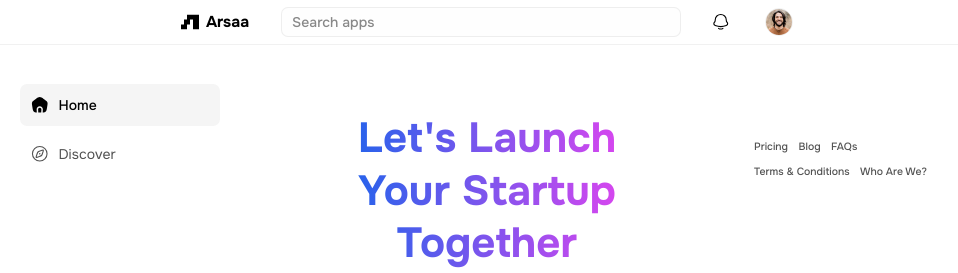
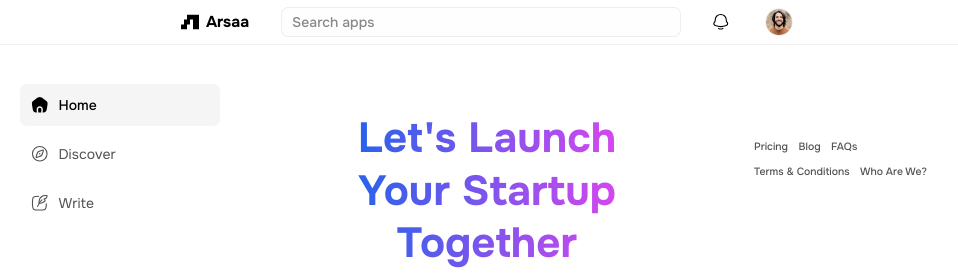
Before and after one commit to hasaansworld/deals-next, a Next.js app: page /add-listing in a window 1280 px wide. Shown: the top 273 px of the page, without its empty margins (153-1111 px from the left). Built offline with nearby package versions, Linux system fonts and the light colour scheme.

Commit message:
polished the ui

```diff
--- /dev/null
+++ b/app/components/icons/bubble_chat.jsx
@@ -0,0 +1,13 @@
+const BubbleChatIcon = (props) => (
+	<svg xmlns="http://www.w3.org/2000/svg" viewBox="0 0 24 24" width={24} height={24} color={'#000000'} fill={'none'} {...props}>
+		<path
+			d="M22 11.5667C22 16.8499 17.5222 21.1334 12 21.1334C11.3507 21.1343 10.7032 21.0742 10.0654 20.9545C9.60633 20.8682 9.37678 20.8251 9.21653 20.8496C9.05627 20.8741 8.82918 20.9948 8.37499 21.2364C7.09014 21.9197 5.59195 22.161 4.15111 21.893C4.69874 21.2194 5.07275 20.4112 5.23778 19.5448C5.33778 19.0148 5.09 18.5 4.71889 18.1231C3.03333 16.4115 2 14.1051 2 11.5667C2 6.28357 6.47778 2 12 2C17.5222 2 22 6.28357 22 11.5667Z"
+			stroke="currentColor"
+			strokeWidth="1.5"
+			strokeLinejoin="round"
+		/>
+		{/* <path d="M11.9955 12H12.0045M15.991 12H16M8 12H8.00897" stroke="currentColor" strokeWidth="2" strokeLinecap="round" strokeLinejoin="round" /> */}
+	</svg>
+);
+
+export default BubbleChatIcon;
--- /dev/null
+++ b/app/components/icons/quill_write.jsx
@@ -0,0 +1,21 @@
+const QuillWrite02Icon = (props) => (
+	<svg xmlns="http://www.w3.org/2000/svg" viewBox="0 0 24 24" width={24} height={24} color={'#000000'} fill={'none'} {...props}>
+		<path
+			d="M10.5502 3C6.69782 3.00694 4.6805 3.10152 3.39128 4.39073C2 5.78202 2 8.02125 2 12.4997C2 16.9782 2 19.2174 3.39128 20.6087C4.78257 22 7.0218 22 11.5003 22C15.9787 22 18.218 22 19.6093 20.6087C20.8985 19.3195 20.9931 17.3022 21 13.4498"
+			stroke="currentColor"
+			strokeWidth="1.5"
+			strokeLinecap="round"
+			strokeLinejoin="round"
+		/>
+		<path
+			d="M11.0556 13C10.3322 3.86635 16.8023 1.27554 21.9805 2.16439C22.1896 5.19136 20.7085 6.32482 17.8879 6.84825C18.4326 7.41736 19.395 8.13354 19.2912 9.02879C19.2173 9.66586 18.7846 9.97843 17.9194 10.6036C16.0231 11.9736 13.8264 12.8375 11.0556 13Z"
+			stroke="currentColor"
+			strokeWidth="1.5"
+			strokeLinecap="round"
+			strokeLinejoin="round"
+		/>
+		<path d="M9 17C11 11.5 12.9604 9.63636 15 8" stroke="currentColor" strokeWidth="1.5" strokeLinecap="round" strokeLinejoin="round" />
+	</svg>
+);
+
+export default QuillWrite02Icon;
--- a/app/components/navigation/navigation.jsx
+++ b/app/components/navigation/navigation.jsx
@@ -2,6 +2,7 @@
 
 import DiscoverCircleIcon from '../icons/discover_circle';
 import Home03IconSolid from '../icons/home';
+import QuillWrite02Icon from '../icons/quill_write';
 
 const Navigation = () => {
 	return (
@@ -14,6 +15,10 @@ const Navigation = () => {
 				<DiscoverCircleIcon className="h-5 w-5 text-neutral-600" />
 				<p className="text-neutral-600">Discover</p>
 			</div>
+			<div className="mt-2 flex w-full items-center gap-3 rounded-lg p-3">
+				<QuillWrite02Icon className="h-5 w-5 text-neutral-600" />
+				<p className="text-neutral-600">Write</p>
+			</div>
 		</div>
 	);
 };
--- a/app/components/post/post.jsx
+++ b/app/components/post/post.jsx
@@ -1,6 +1,7 @@
 import { inter } from '../../fonts';
-import { Bookmark02Icon, BubbleChatIcon, Comment01Icon, FavouriteIcon, MoreHorizontalIcon } from '@hugeicons/react-pro';
+import { Bookmark02Icon, Comment01Icon, FavouriteIcon, MoreHorizontalIcon } from '@hugeicons/react-pro';
 import Comment02Icon from '../icons/comment';
+import BubbleChatIcon from '../icons/bubble_chat';
 
 export default function Post({ index }) {
 	const appIcon = index % 2 == 0 ? '/loom.png' : '/zapier-logomark.svg';
@@ -14,9 +15,7 @@ export default function Post({ index }) {
 		'Ever wondered how to turn your lettering into a working font? Join us as we host Francis Chouquet @Fran6 in this free online talk to chat about his work and how he creates his amazing fonts!';
 
 	return (
-		<div className="mt-4 flex w-full items-start gap-3">
-			{/* <img src={appIcon} alt="Loom logo" className="h-10 w-10 rounded-md" /> */}
-			<div className="w-full cursor-pointer rounded-lg border border-[#eee] bg-white p-3">
+		<div className="mt-3 w-full cursor-pointer rounded-lg border-b border-[#eee] bg-white p-3">
 			<div className="w-full cursor-pointer rounded-lg">
 				<div className="flex items-center gap-3">
 					<img src={appIcon} alt="Loom logo" className="h-10 w-10 rounded-md" />
@@ -36,16 +35,15 @@ export default function Post({ index }) {
 				<img src={postImage} alt="Loom banner" className="mt-3 rounded-lg" />
 				<div className="mt-3 flex items-center justify-between gap-1 px-1">
 					<div className="min-w-20 flex items-center gap-2">
-							<FavouriteIcon className="h-5 w-5 !stroke-2 text-neutral-600" />
+						<FavouriteIcon className="h-[1.15rem] w-[1.15rem] !stroke-2 text-neutral-600" />
 						<p className="text-sm text-neutral-600">15</p>
 					</div>
 					<div className="min-w-20 flex items-center gap-2">
-							<Comment02Icon className="h-5 w-5 text-neutral-600" />
+						<BubbleChatIcon className="h-[1.15rem] w-[1.15rem] -scale-x-100 text-neutral-600" />
 						<p className="text-sm text-neutral-600">6</p>
 					</div>
 
-						<Bookmark02Icon className="h-5 w-5 text-neutral-600" />
-					</div>
+					<Bookmark02Icon className="h-[1.15rem] w-[1.15rem] text-neutral-600" />
 				</div>
 			</div>
 		</div>
--- a/app/page.js
+++ b/app/page.js
@@ -13,7 +13,7 @@ export default function Page() {
 						Stories from exciting new apps
 						<img className="ml-1 h-6 w-6 text-[#5100ff]" src="/star.svg" />
 					</h2>
-					<div className="w-full">
+					<div className="mt-12 w-full">
 						{repeatedContent.map((item, index) => (
 							<Post index={index} key={index} />
 						))}
```
Lines whose indentation alone changed are shown as unchanged.
